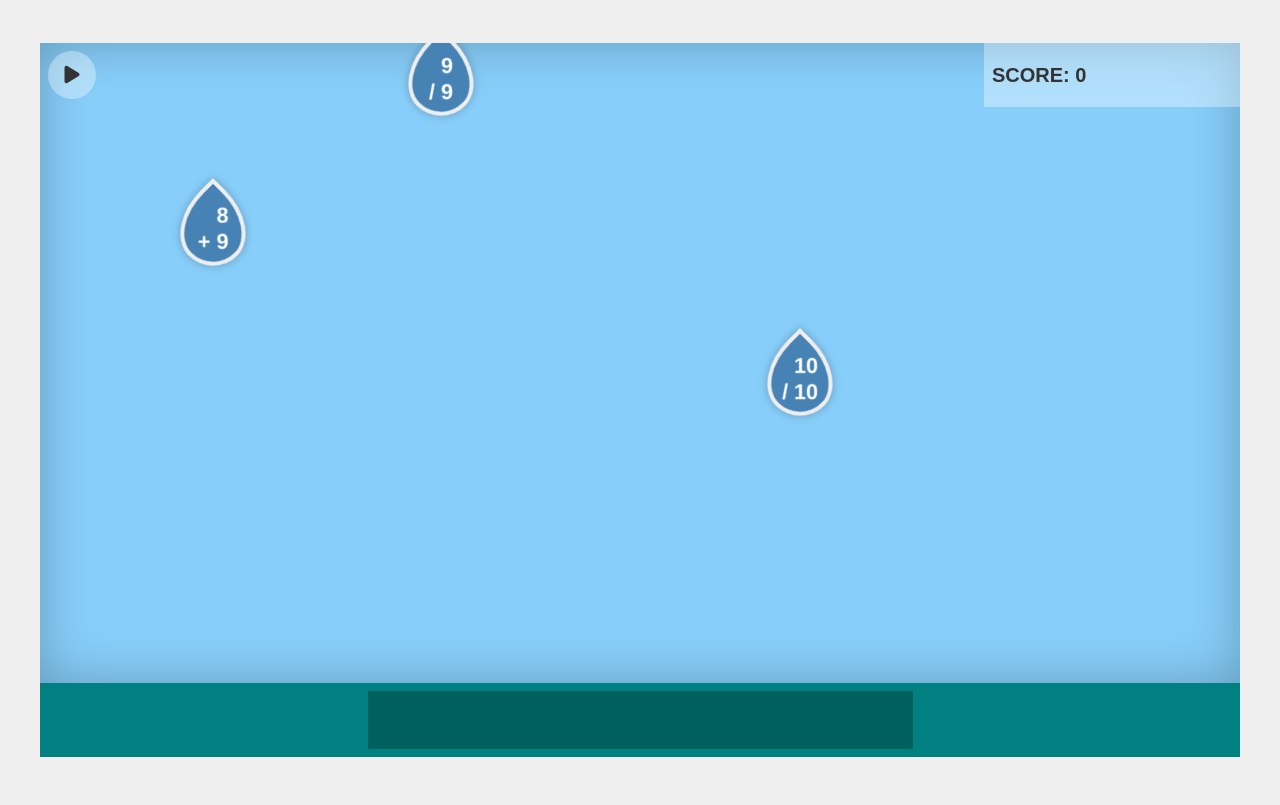
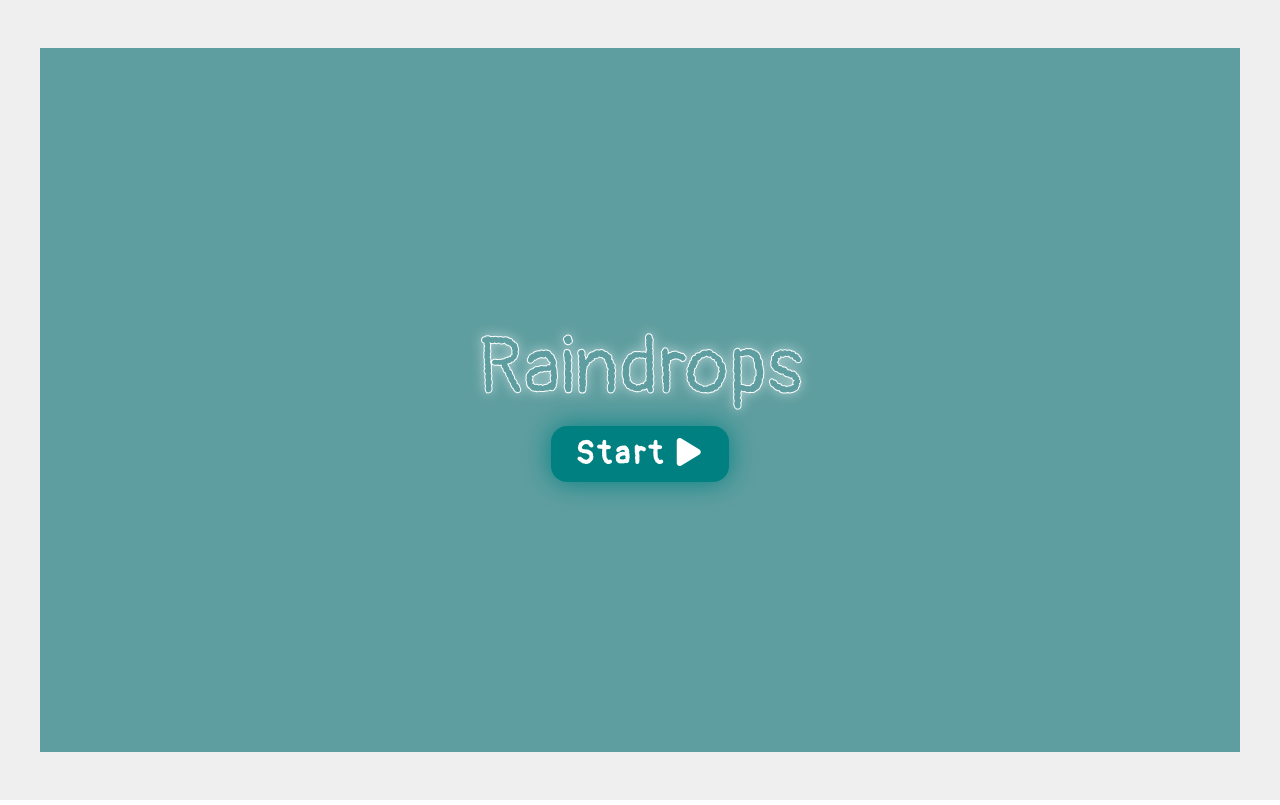
Before and after one commit to AkashAbhay-SuperAI/Math-Bubble-Game, a plain HTML site: page index.html in a window 1280 px wide. Drawn offline with Linux system fonts and the light colour scheme.

Commit message:
added splash screens

```diff
--- a/index.html
+++ b/index.html
@@ -14,14 +14,34 @@
 
   <body>
     <div id="container">
-      <div class="score">SCORE: 0</div>
-      <div class="buttons">
-        <button onclick="togglePause()">
+      <div class="playScreen">
+        <font> Raindrops </font>
+        <button onclick="startGame()">
+          Start
           <i class="fas fa-play"></i>
         </button>
       </div>
-      <div id="game-window">
+      <div class="pauseScreen goToTop">
+        <font> Resume the game </font>
+        <button onclick="resumeGame()">
+          Resume
+          <i class="fas fa-play"></i>
+        </button>
       </div>
+      <div class="gameOverScreen goToTop">
+        <font> Game Over :( </font>
+        <button onclick="startGame()">
+          Restart
+          <i class="fas fa-refresh"></i>
+        </button>
+      </div>
+      <div class="score">SCORE: 0</div>
+      <div class="buttons">
+        <button onclick="pauseGame()">
+          <i class="fas fa-pause"></i>
+        </button>
+      </div>
+      <div id="game-window"></div>
       <div id="inputBox">
         <input type="number" autocomplete="off" id="textbox" />
       </div>
--- a/script.js
+++ b/script.js
@@ -1,10 +1,9 @@
 function generateQuestion() {
-  var operators = ['+', '-', '*', '/'];
+  var operators = ["+", "-", "*", "/"];
   var operator = operators[Math.floor(Math.random() * operators.length)];
   var num1 = Math.floor(Math.random() * 10) + 1;
   var num2 = Math.floor(Math.random() * 10) + 1;
-  if (operator === '/') {
-    // Ensure the division question has a whole number answer
+  if (operator === "/") {
     while (num1 % num2 !== 0) {
       num1 = Math.floor(Math.random() * 10) + 1;
       num2 = Math.floor(Math.random() * 10) + 1;
@@ -12,7 +11,6 @@ function generateQuestion() {
   }
 
   return { answer: eval(num1 + operator + num2), num1, num2, operator };
-
 }
 let pause = false;
 let health = 3;
@@ -27,13 +25,8 @@ if (!highScore) {
   highScore = 0;
 }
 
-// Create and animate a bubble
 window.addEventListener("blur", function () {
-  pause = true;
-});
-
-window.addEventListener("focus", function () {
-  pause = false;
+  if (health) pauseGame();
 });
 
 let scoreBox = document.querySelector(".score");
@@ -42,7 +35,6 @@ function createBubble() {
   if (pause) return;
   const bubble = document.createElement("div");
   const { answer, num1, num2, operator } = generateQuestion();
-  // bubble.textContent = question;
   bubble.classList.add("bubble");
   bubble.dataset.answer = answer;
   bubble.style.top = "-100px";
@@ -57,14 +49,12 @@ function createBubble() {
   animateBubble(bubble);
 }
 
-
 function animateBubble(bubble) {
   const gameContainer = document.querySelector("#game-window");
   const left = Math.random() * (gameContainer.offsetWidth - bubble.offsetWidth);
 
   let top = -50;
   const animationInterval = setInterval(() => {
-    // Pause animation
     if (pause) {
       return;
     }
@@ -88,12 +78,11 @@ function animateBubble(bubble) {
   }, 50);
 }
 
-
 let intervalId = null;
 
 // Game over event
 function gameOver() {
-  // debugger;
+  document.querySelector(".gameOverScreen").classList.remove("goToTop");
   pause = true;
   const bubbles = Array.from(document.getElementsByClassName("bubble"));
   clearInterval(intervalId);
@@ -106,17 +95,17 @@ function gameOver() {
   }
 }
 
-// Start the game
 function startGame() {
+  health = 3;
+  document.querySelector(".playScreen").classList.add("goToTop");
+  document.querySelector(".gameOverScreen").classList.add("goToTop");
   intervalId = setInterval(createBubble, 1500);
 }
 
-// Attach event listener for Enter key press
 document
   .getElementById("textbox")
   .addEventListener("keydown", function (event) {
     if (event.key === "Enter") {
-      // debugger;
       const userAnswer = parseInt(document.getElementById("textbox").value);
       if (!isNaN(userAnswer)) {
         const bubbles = document.getElementsByClassName("bubble");
@@ -135,8 +124,12 @@ document
     }
   });
 
-function togglePause() {
-  console.log(pause);
-  pause = !pause;
+function pauseGame() {
+  document.querySelector(".pauseScreen").classList.remove("goToTop");
+  pause = true;
 }
-startGame();
+
+function resumeGame() {
+  document.querySelector(".pauseScreen").classList.add("goToTop");
+  pause = false;
+}
--- a/style.css
+++ b/style.css
@@ -1,3 +1,4 @@
+@import url("https://fonts.googleapis.com/css2?family=Pangolin&display=swap");
 html,
 body {
   height: 100%;
@@ -10,7 +11,7 @@ body {
 }
 
 * {
-  font-family: sans-serif;
+  font-family: "pangolin";
 }
 
 input::-webkit-outer-spin-button,
@@ -29,6 +30,7 @@ input[type="number"] {
   border: 3rem solid #efefef;
   background-color: white;
   position: relative;
+  overflow: hidden;
 }
 
 .score {
@@ -80,6 +82,56 @@ input[type="number"] {
   background-color: lightskyblue;
 }
 
+.playScreen,
+.pauseScreen,
+.gameOverScreen {
+  position: absolute;
+  top: 0;
+  z-index: 100000;
+  background-color: cadetblue;
+  width: 100%;
+  height: 100%;
+  display: flex;
+  align-items: center;
+  justify-content: center;
+  flex-direction: column;
+  transition: all 200ms ease-out;
+  font-size: 5rem;
+}
+
+font {
+  filter: drop-shadow(0 0 0.35rem rgba(255, 255, 255, 0.5));
+  -webkit-text-fill-color: cadetblue; /* Will override color (regardless of order) */
+  -webkit-text-stroke-width: 1px;
+  -webkit-text-stroke-color: white;
+  margin-bottom: 0.5rem;
+}
+
+.playScreen button,
+.pauseScreen button,
+.gameOverScreen button {
+  font-size: 2rem;
+  padding: 0.5rem 1.5rem;
+  border-radius: 1rem;
+  font-weight: 600;
+  color: white;
+  outline: none;
+  border: none;
+  background-color: teal;
+  filter: drop-shadow(0 0 0.85rem teal);
+  transition: all 200ms ease-out;
+  letter-spacing: 0.25rem;
+  cursor: pointer;
+}
+
+.goToTop {
+  top: -100%;
+}
+
+.playScreen button:hover {
+  scale: 1.05;
+}
+
 #inputBox {
   background-color: teal;
   display: flex;
@@ -92,7 +144,6 @@ input[type="number"] {
   transform: rotate(45deg);
   font-size: 1.35rem;
   font-weight: 600;
-  font-family: sans-serif;
   display: flex;
   flex-direction: column;
   align-items: end;
```
